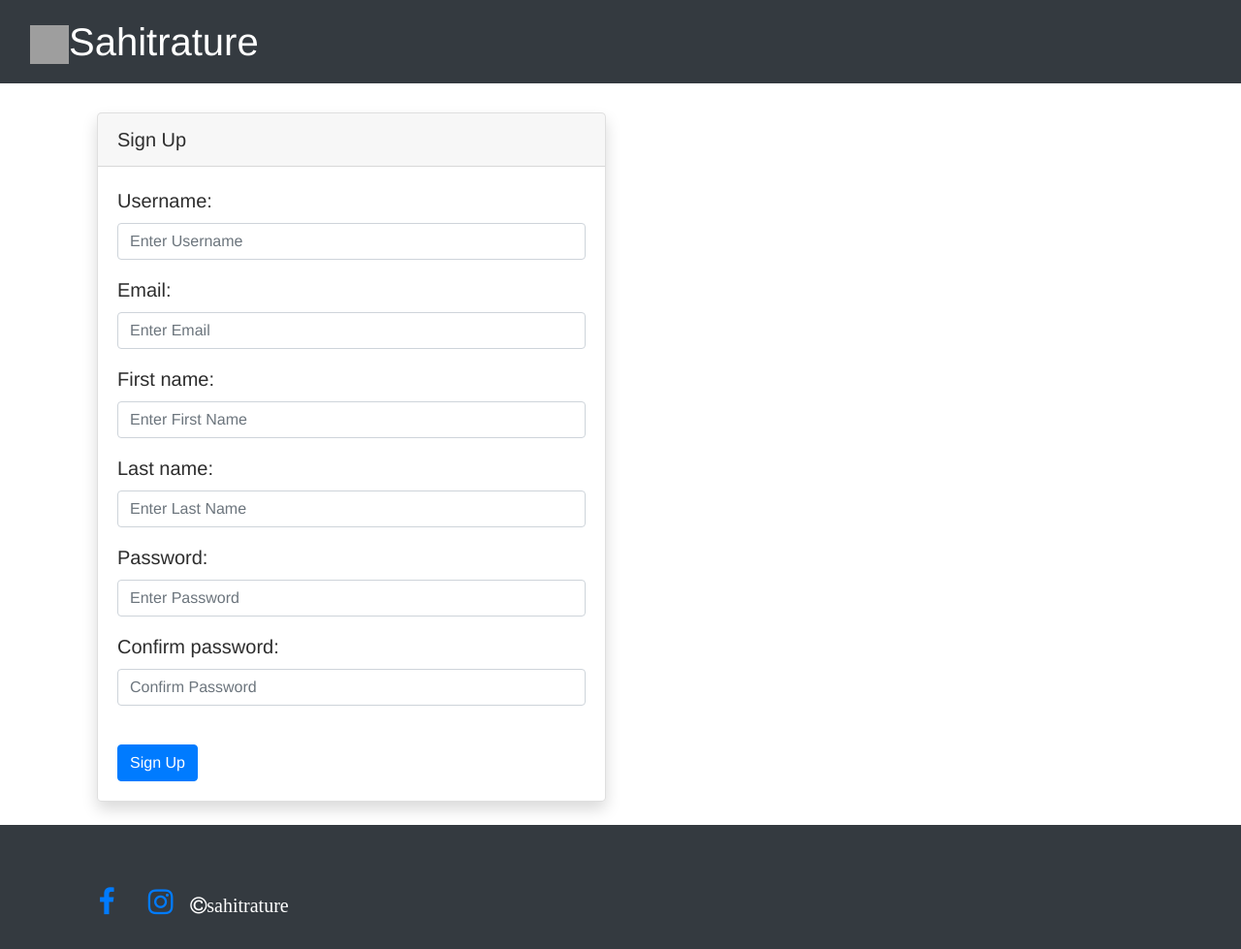
After one commit to tatwickutkarsh/sahitrature, a Django app: page /registration/ in a window 1280 px wide. The commit adds this page. Shown: the whole page at 97% size. Run offline with Django 3.2, Linux system fonts and the light colour scheme; some libraries are stand-ins or nearby versions; grey boxes are pictures that could not be loaded.

Commit message:
SignUp Added

```diff
--- a/blog/forms.py
+++ b/blog/forms.py
@@ -1,6 +1,18 @@
 from django.contrib.auth.forms import AuthenticationForm
 from django import forms
-
+from django.contrib.auth.models import User
 class LoginForm(AuthenticationForm):
     username=forms.CharField(widget=forms.TextInput(attrs={'class':'form-control' ,'placeholder':"Enter Username" }))
     password=forms.CharField(widget=forms.PasswordInput(attrs={'class':'form-control','placeholder':"Enter Password" }))
+
+class UserForm(forms.Form):
+    username = forms.CharField(widget=forms.TextInput(attrs={'class':'form-control','placeholder':'Enter Username'}),required=True, max_length=50)
+    email = forms.CharField(widget=forms.EmailInput(attrs={'class':'form-control','placeholder':'Enter Email'}),required=True, max_length=50)
+    first_name = forms.CharField(widget=forms.TextInput(attrs={'class':'form-control','placeholder':'Enter First Name'}),required=True, max_length=50)
+    last_name = forms.CharField(widget=forms.TextInput(attrs={'class':'form-control','placeholder':'Enter Last Name'}),required=True, max_length=50)
+    password = forms.CharField(widget=forms.PasswordInput(attrs={'class':'form-control','placeholder':'Enter Password'}),required=True, max_length=50)
+    confirm_password = forms.CharField(widget=forms.PasswordInput(attrs={'class':'form-control','placeholder':'Confirm Password'}),required=True, max_length=50)
+
+class Meta():
+    model= User
+    fields=['username','email','first_name','last_name','password']
--- a/blog/models.py
+++ b/blog/models.py
@@ -1,4 +1,4 @@
 from django.db import models
-
+from django.contrib.auth.models import User
 
 # Create your models here.
--- a/blog/static/css/blog.css
+++ b/blog/static/css/blog.css
@@ -89,3 +89,18 @@ color:white;
 #headstyle{
     font-size:40px;
 }
+.topele1{
+    position:absolute;
+    top:24%;
+    right:10%;
+}
+.topele2{
+    position:absolute;
+    top:24%;
+    right:2%;
+}
+.topele3{
+    position:absolute;
+    top:24%;
+    right:9%;
+}
--- /dev/null
+++ b/blog/templates/registration/signup.html
@@ -0,0 +1,22 @@
+{% extends "blog/base.html" %}
+
+{% block content %}
+</div>
+</nav>
+<br>
+        <div class="container">
+            <div class="col-sm-6">
+                <div class="card rounded-lg shadow mb-4 bg-white">
+                    <div class="card-header">Sign Up</div>
+                    <div class="card-body">
+                            <form method="post" action="" novalidate>
+                                    {% csrf_token %}
+                                    {{form.as_p}}
+        <input type="submit" value="Sign Up" class="btn btn-primary"/>
+        <!--<input type="hidden" name="next" value="{{ next }}" />-->
+    </form>
+</div>
+</div>
+</div>
+</div>
+{% endblock %}
--- a/blog/urls.py
+++ b/blog/urls.py
@@ -3,4 +3,5 @@ from . import views
 urlpatterns = [
     path('', views.post_list,name='post_list'),
     #path('',views.login,name='login'),
+    path('registration/',views.registration,name='registration'),
 ]
--- a/blog/views.py
+++ b/blog/views.py
@@ -3,10 +3,25 @@ from django.utils import timezone
 '''from .models import Post,Comment
 from  .forms import PostForm,CommentForm'''
 from django.contrib.auth.decorators import login_required
-
+from django.contrib.auth.models import User
+from .forms import UserForm
 def post_list(request):
     return render(request, 'blog/home.html', { })
 #def login(request):
     #return render(request,'blog/registration/login.html',{ })
 
 # Create your views here.
+def registration(request):
+    if request.method=='POST':
+        form= UserForm(request.POST)
+        if form.is_valid():
+            username = form.cleaned_data['username']
+            first_name = form.cleaned_data['first_name']
+            last_name= form.cleaned_data['last_name']
+            email= form.cleaned_data['email']
+            password =form.cleaned_data['password']
+            User.objects.create_user(username=username, first_name=first_name, last_name=last_name, password=password,email=email)
+            return redirect('post_list')
+    else:
+        form= UserForm()
+    return render(request,'registration/signup.html',{'form' : form})
```
Also changed, not shown: blog/templates/blog/home.html (+5 -4 lines), mysite/urls.py (line endings or trailing spaces).
